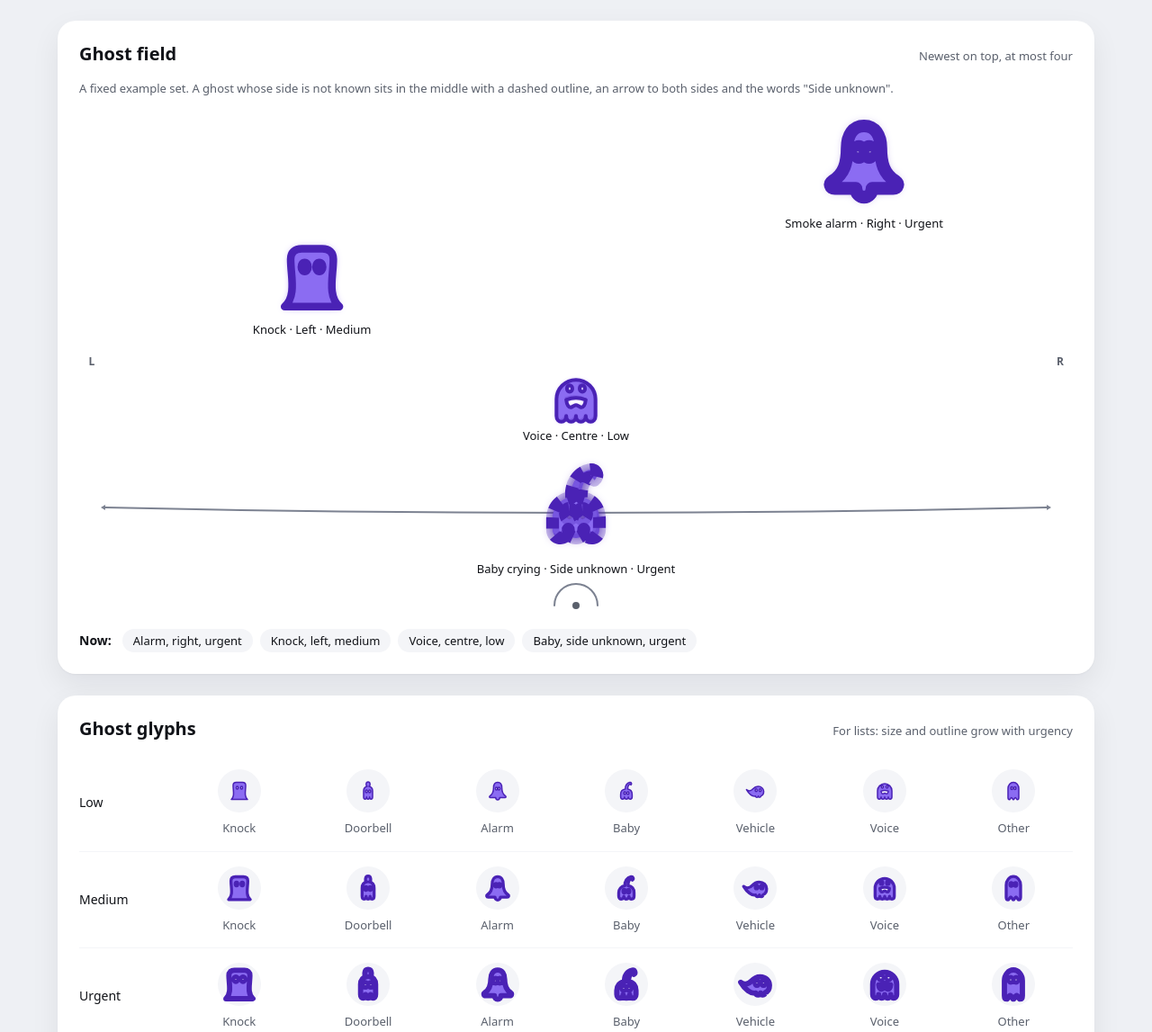
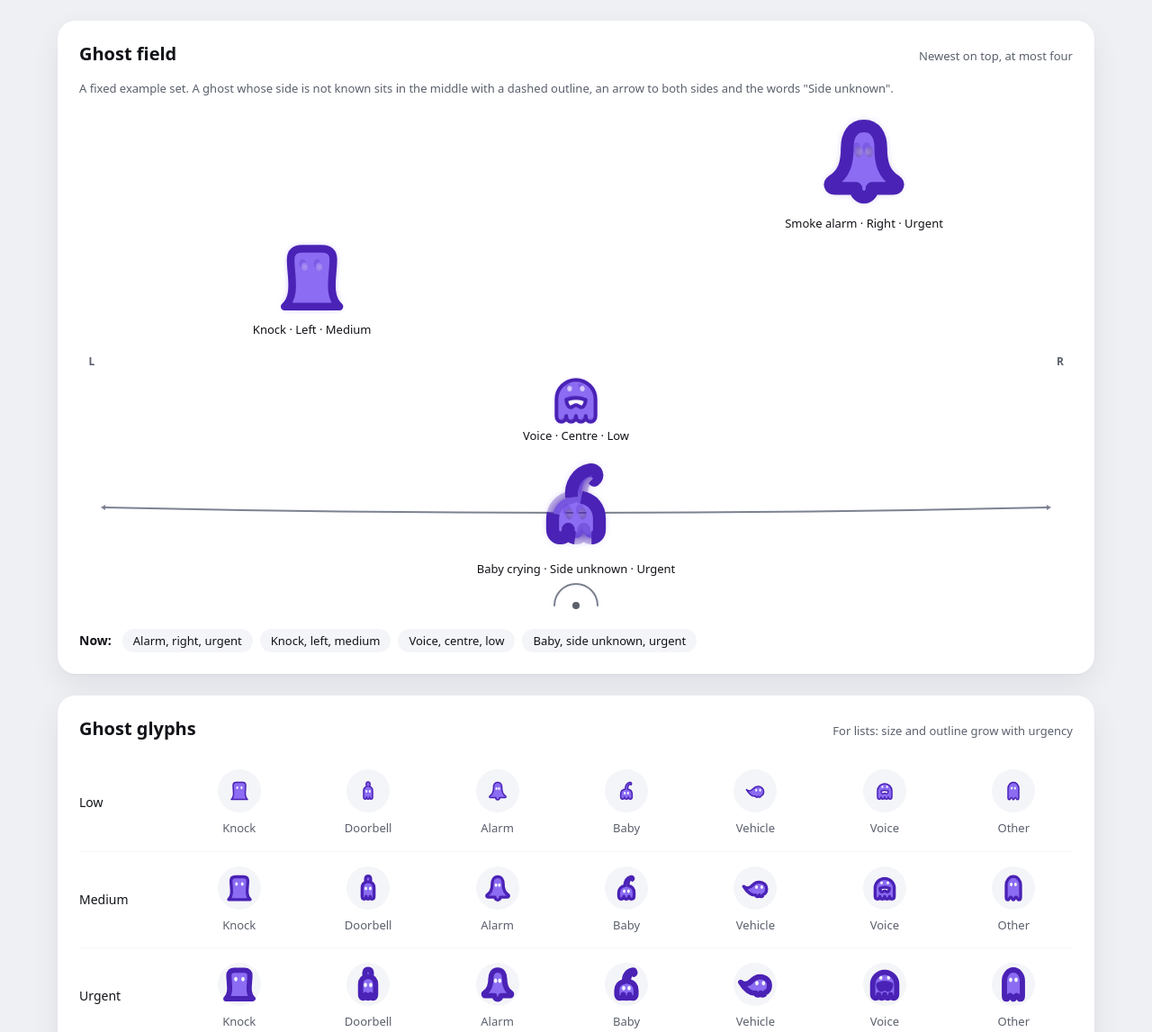
Before and after one commit to chrisbuildsonline/banshee-band, a website built with Vite: page styleguide.html in a window 1280 px wide. Shown: the part 1880-3027 px from the top of the page at 90% size. Built offline with nearby package versions, Linux system fonts and the light colour scheme.

Commit message:
even dashes on unsure ghosts

```diff
--- a/src/ghosts/constants.ts
+++ b/src/ghosts/constants.ts
@@ -48,8 +48,10 @@ export const FIELD_MIN_HEIGHT_PX = 360;
 export const BEARING_RANGE_DEG = 90;
 /** Inset of the uncertain arc ends from each field edge, px. */
 export const ARC_INSET_PX = 24;
-/** Dash pattern of an uncertain outline, in 24-unit box units. */
-export const DASH_UNITS: readonly number[] = Object.freeze([3, 2]);
+/** Uncertain outline: one dash period per this many outline widths, so the gap (a third of it) is about 2 widths. */
+export const DASH_PERIODS_PER_WIDTH = 6;
+/** Uncertain outline: fewest dashes around the outer outline. */
+export const DASH_MIN_COUNT = 3;
 
 /** Plain class names for the list and the canvas label. */
 export const CLASS_NAMES: Readonly<Record<SoundClass, string>> = Object.freeze({
--- a/src/ghosts/draw.ts
+++ b/src/ghosts/draw.ts
@@ -1,5 +1,6 @@
-import { ARC_INSET_PX, DASH_UNITS, DRIFT_PX, FADE_MS } from './constants';
+import { ARC_INSET_PX, DRIFT_PX, FADE_MS } from './constants';
 import { labelTop } from './layout';
+import { dashFor, pathLength, shapeParts } from './outline';
 import { SHAPE_BOX } from './shapes';
 import type { FieldSize, GhostLayout } from './types';
 
@@ -44,11 +45,12 @@ const ARROW_LENGTH = 5;
 const ARROW_WIDTH = 6;
 const ARC_SAG = 12;
 
-function pathOf(state: DrawState, shape: string): Path2D {
-  let p = state.paths.get(shape);
+/** A cached `Path2D` of `d` under `key` (the shape itself, or the shape with a `|part` suffix). */
+function pathOf(state: DrawState, key: string, d: string = key): Path2D {
+  let p = state.paths.get(key);
   if (!p) {
-    p = new Path2D(shape);
-    state.paths.set(shape, p);
+    p = new Path2D(d);
+    state.paths.set(key, p);
   }
   return p;
 }
@@ -134,7 +136,9 @@ function ghost(ctx: CanvasRenderingContext2D, state: DrawState, g: DrawnGhost):
   ctx.globalAlpha = alpha;
   if (l.uncertain) uncertainArc(ctx, size.width, l.y, colours.border);
 
+  const parts = shapeParts(l.shape);
   const path = pathOf(state, l.shape);
+  const strokePath = pathOf(state, `${l.shape}|stroke`, [parts.outer, ...parts.details].join(' '));
   const k = l.boxPx / SHAPE_BOX;
   ctx.save();
   ctx.translate(l.x, l.y + dy);
@@ -166,15 +170,20 @@ function ghost(ctx: CanvasRenderingContext2D, state: DrawState, g: DrawnGhost):
   ctx.lineJoin = 'round';
   ctx.lineCap = 'butt';
   ctx.strokeStyle = colours.outline;
-  if (l.uncertain) {
-    // A faint solid trace keeps the silhouette whole; the dashes on top carry the uncertain state.
+  // The outline and the details are stroked, never the eyes, so a heavy outline cannot close an eye.
+  ctx.setLineDash([]);
+  if (!l.uncertain) ctx.stroke(strokePath);
+  else {
+    // A faint solid trace keeps the silhouette whole; a few long dashes on the outer outline carry the uncertain
+    // state; the details (the Voice mouth) stay solid, as dashes on a short subpath look striped.
     ctx.globalAlpha = alpha * UNCERTAIN_TRACE_ALPHA;
+    ctx.stroke(strokePath);
+    ctx.globalAlpha = alpha;
+    ctx.setLineDash(dashFor(l.outlineWidth, pathLength(parts.outer)));
+    ctx.stroke(pathOf(state, `${l.shape}|outer`, parts.outer));
     ctx.setLineDash([]);
-    ctx.stroke(path);
-    ctx.globalAlpha = alpha;
+    if (parts.details.length > 0) ctx.stroke(pathOf(state, `${l.shape}|details`, parts.details.join(' ')));
   }
-  ctx.setLineDash(l.uncertain ? [...DASH_UNITS] : []);
-  ctx.stroke(path);
   ctx.restore();
 
   ctx.font = `500 13px ${colours.font}`;
--- a/src/ghosts/field.css
+++ b/src/ghosts/field.css
@@ -63,7 +63,16 @@
   display: block;
   flex: none;
   overflow: visible;
+}
+
+/* The whole shape is filled (the eyes are holes); only the outline and the details are stroked. */
+.bb-ghost-glyph path[data-part="fill"] {
   fill: var(--bb-ghost-fill);
+  stroke: none;
+}
+
+.bb-ghost-glyph path[data-part="stroke"] {
+  fill: none;
   stroke: var(--bb-ghost-outline);
   stroke-linejoin: round;
 }
--- a/src/ghosts/glyph.ts
+++ b/src/ghosts/glyph.ts
@@ -1,10 +1,14 @@
 import type { SoundClass, Urgency } from '../events';
 import { URGENCY_STYLE } from './constants';
+import { shapeParts } from './outline';
 import { SHAPES } from './shapes';
 
 /** What a list glyph draws: the class path, the 24-unit view box, the size and the outline weight of the urgency. */
 export interface GlyphSpec {
+  /** The whole class path, filled with the even-odd rule (the eyes are holes). */
   path: string;
+  /** The stroked part: the outer outline and the details, without the eyes, so a heavy outline never closes an eye. */
+  strokePath: string;
   viewBox: '0 0 24 24';
   sizePx: number;
   strokeWidth: number;
@@ -15,7 +19,14 @@ export const GLYPH_SIZE_PX: Readonly<Record<Urgency, number>> = Object.freeze({
 
 /** The glyph of a class at an urgency. Pure. */
 export function glyphSpec(cls: SoundClass, urgency: Urgency): GlyphSpec {
-  return { path: SHAPES[cls], viewBox: '0 0 24 24', sizePx: GLYPH_SIZE_PX[urgency], strokeWidth: URGENCY_STYLE[urgency].outlineWidth };
+  const { outer, details } = shapeParts(SHAPES[cls]);
+  return {
+    path: SHAPES[cls],
+    strokePath: [outer, ...details].join(' '),
+    viewBox: '0 0 24 24',
+    sizePx: GLYPH_SIZE_PX[urgency],
+    strokeWidth: URGENCY_STYLE[urgency].outlineWidth,
+  };
 }
 
 const SVG_NS = 'http://www.w3.org/2000/svg';
@@ -35,10 +46,14 @@ export function createGlyph(cls: SoundClass, urgency: Urgency): SVGSVGElement {
   svg.setAttribute('focusable', 'false');
   svg.dataset.class = cls;
   svg.dataset.urgency = urgency;
-  const path = document.createElementNS(SVG_NS, 'path');
-  path.setAttribute('d', spec.path);
-  path.setAttribute('fill-rule', 'evenodd');
-  path.setAttribute('stroke-width', String(spec.strokeWidth));
-  svg.append(path);
+  // The fill path (whole shape, eyes as holes) under the stroke path (outline and details only).
+  for (const [part, d] of [['fill', spec.path], ['stroke', spec.strokePath]] as const) {
+    const path = document.createElementNS(SVG_NS, 'path');
+    path.dataset.part = part;
+    path.setAttribute('d', d);
+    path.setAttribute('fill-rule', 'evenodd');
+    path.setAttribute('stroke-width', String(spec.strokeWidth));
+    svg.append(path);
+  }
   return svg;
 }
--- a/src/ghosts/index.ts
+++ b/src/ghosts/index.ts
@@ -8,6 +8,7 @@
 export type * from './types';
 export * from './constants';
 export { SHAPE_BOX, SHAPES } from './shapes';
+export { dashFor, pathLength, shapeParts } from './outline';
 export { acceptInput } from './input';
 export { ghostBasePx, ghostBlock, labelTop, layoutGhost, layoutGhosts } from './layout';
 export { createGhostSet, resolveTtl, type GhostSet, type LiveGhost } from './life';
--- a/src/ghosts/outline.ts
+++ b/src/ghosts/outline.ts
@@ -1,9 +1,6 @@
 // Pure helpers for the parts and the dashed outline of a ghost path (absolute M L H V C Q Z only).
+import { DASH_MIN_COUNT, DASH_PERIODS_PER_WIDTH } from './constants';
 
-/** Dash periods per unit of outline width: a period is about 6 widths, so the gap (a third) is about 2 widths. */
-const PERIODS_PER_WIDTH = 6;
-/** Fewest dashes around an outline. */
-const MIN_COUNT = 3;
 /** Steps per curve when measuring. */
 const CURVE_STEPS = 32;
 
@@ -21,8 +18,20 @@ export function shapeParts(path: string): { outer: string; details: string[]; ey
   return { outer: parts[0], details: parts.slice(1, -2), eyes: parts.slice(-2) };
 }
 
+/** Measured lengths by path: the canvas asks for the same few outlines every frame. */
+const lengths = new Map<string, number>();
+
 /** Length of every subpath of `path` in 24-unit box units: curves flattened, closing segments included. */
 export function pathLength(path: string): number {
+  let length = lengths.get(path);
+  if (length === undefined) {
+    length = measure(path);
+    lengths.set(path, length);
+  }
+  return length;
+}
+
+function measure(path: string): number {
   const tokens = path.match(/[A-Za-z]|-?(?:\d+\.?\d*|\.\d+)(?:e[-+]?\d+)?/g) ?? [];
   let i = 0;
   let length = 0;
@@ -79,7 +88,7 @@ export function pathLength(path: string): number {
 export function dashFor(outlineWidth: number, lengthUnits: number): [number, number] {
   const ok = (n: number) => Number.isFinite(n) && n > 0;
   if (!ok(outlineWidth) || !ok(lengthUnits)) return [0, 0];
-  const count = Math.max(MIN_COUNT, Math.round(lengthUnits / (PERIODS_PER_WIDTH * outlineWidth)));
+  const count = Math.max(DASH_MIN_COUNT, Math.round(lengthUnits / (DASH_PERIODS_PER_WIDTH * outlineWidth)));
   const period = lengthUnits / count;
   return [(period * 2) / 3, period / 3];
 }
```
Also changed, not shown: tests/ghosts/constants.test.ts (+8 -2 lines), tests/ghosts/glyph.test.ts (+19 -0 lines), .kiro/specs/listening-station/tasks.md.
